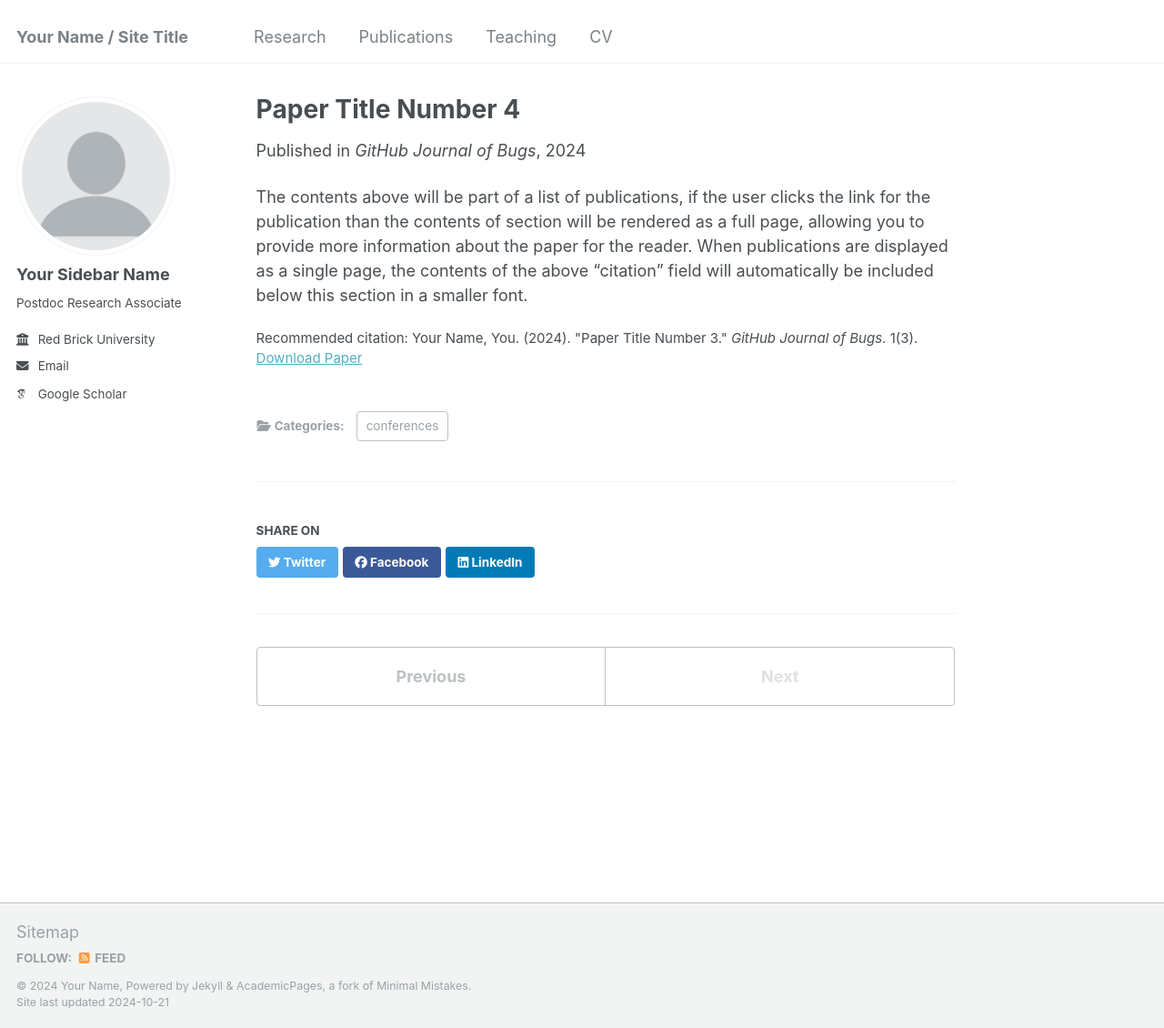
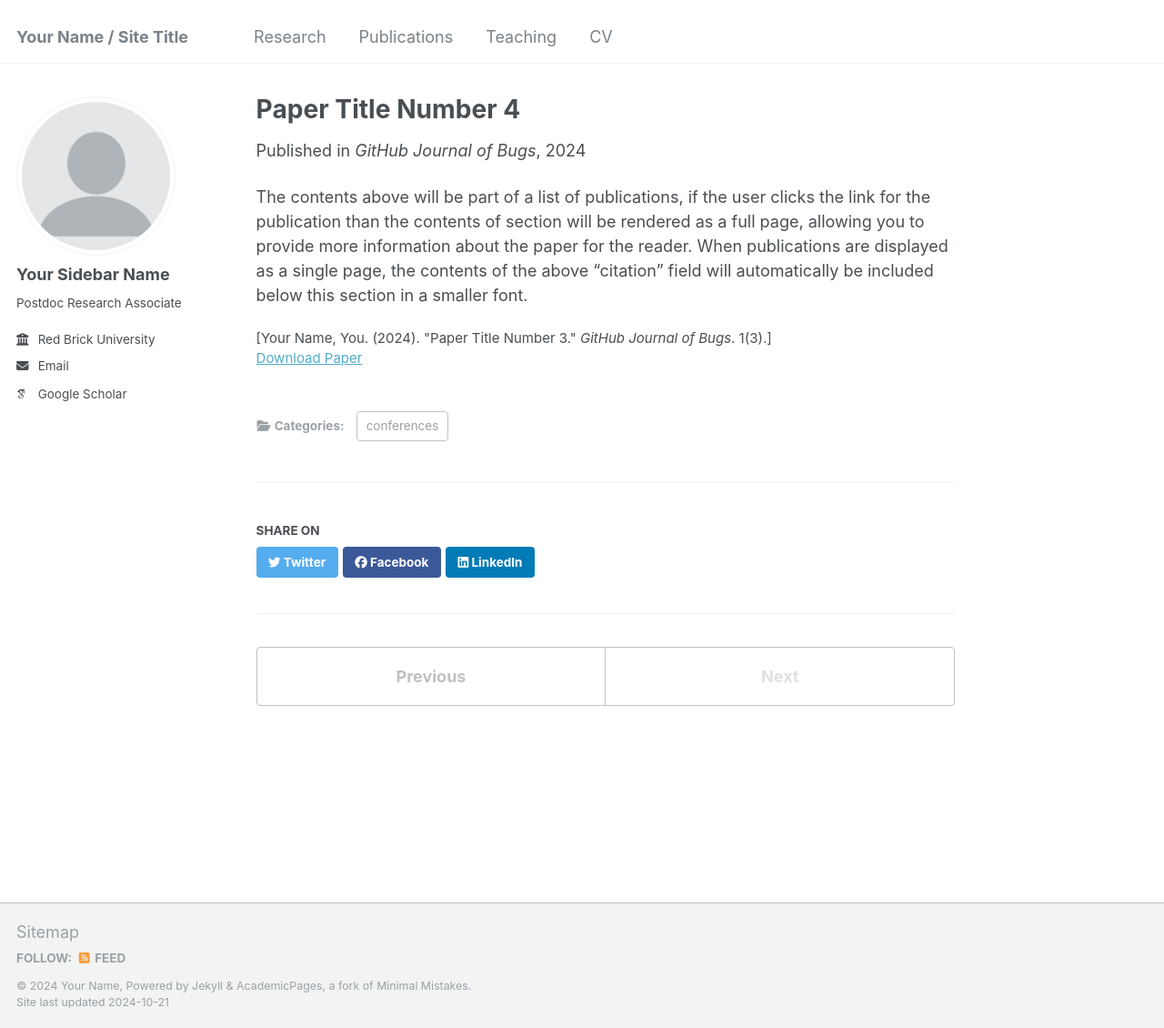
Before and after one commit to xr-cc/xliu.github.io, a Jekyll site: the page built from _publications/2024-02-17-paper-title-number-4.md, in a window 1280 px wide and 1130 px high. Shown: the whole window at 91% size. Built offline with Jekyll 4.4.1, drawn with Linux system fonts in a browser that asks for light colours; some web fonts are replaced.

Commit message:
Update single.html

```diff
--- a/_layouts/single.html
+++ b/_layouts/single.html
@@ -48,13 +48,13 @@ layout: default
         {{ content }}
 
         {% if page.citation and page.paperurl and page.slidesurl %}
-          <p style="font-size: smaller">Recommended citation: {{ page.citation }}<br /><a href="{{ page.paperurl }}">Download Paper</a> | <a href="{{ page.slidesurl }}">Download Slides</a></p>
+          <p style="font-size: smaller">[{{ page.citation }}]<br /><a href="{{ page.paperurl }}">Download Paper</a> | <a href="{{ page.slidesurl }}">Download Slides</a></p>
         {% elsif page.citation and page.paperurl %}
-          <p style="font-size: smaller">Recommended citation: {{ page.citation }}<br /><a href="{{ page.paperurl }}">Download Paper</a></p>
+          <p style="font-size: smaller">[{{ page.citation }}]<br /><a href="{{ page.paperurl }}">Download Paper</a></p>
         {% elsif page.citation and page.slidesurl %}
-          <p style="font-size: smaller">Recommended citation: {{ page.citation }}<br /><a href="{{ page.slidesurl }}">Download Slides</a></p>
+          <p style="font-size: smaller">[{{ page.citation }}]<br /><a href="{{ page.slidesurl }}">Download Slides</a></p>
         {% elsif page.citation %}
-          <p style="font-size: smaller">Recommended citation: {{ page.citation }}</p>
+          <p style="font-size: smaller">[{{ page.citation }}]</p>
         {% elsif page.slidesurl %}
           <p style="font-size: smaller"><a href="{{ page.slidesurl }}">Download Slides</a></p>
         {% endif %}
```
